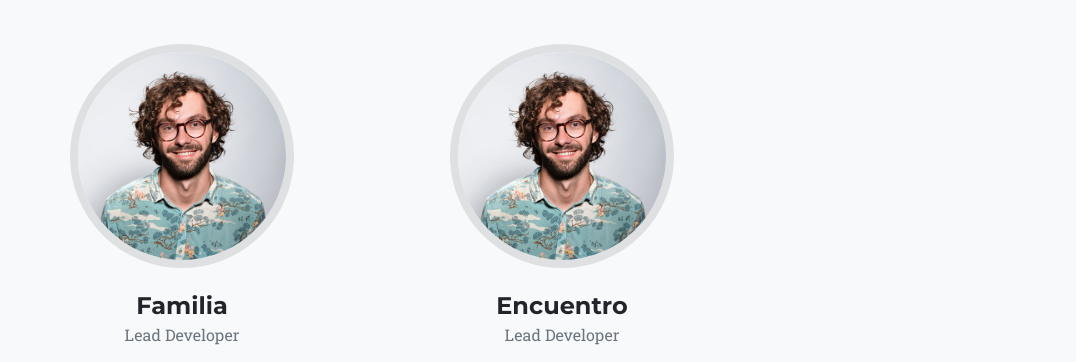
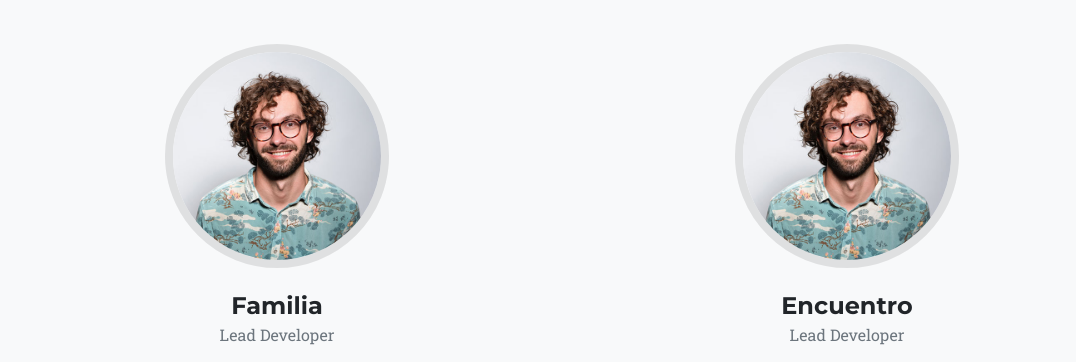
Before and after one commit to devmalvarado/Sacre-Landing, a plain HTML site: page index.html in a window 1280 px wide. Shown: the part 5166-5528 px from the top of the page, without its empty margins (78-1154 px from the left). Drawn offline with nearby package versions, Linux system fonts and the light colour scheme.

Commit message:
Update index.html

```diff
--- a/index.html
+++ b/index.html
@@ -280,7 +280,7 @@
                             <a class="btn btn-dark btn-social mx-2" href="#!" aria-label="Larry Parker LinkedIn Profile"><i class="fab fa-linkedin-in"></i></a>
                         </div>
                     </div>
-                  <div class="col-lg-4">
+                  <div class="col-lg-6">
                         <div class="team-member">
                             <img class="mx-auto rounded-circle" src="assets/img/team/3.jpg" alt="..." />
                             <h4>Familia</h4>
@@ -290,7 +290,7 @@
                             <a class="btn btn-dark btn-social mx-2" href="#!" aria-label="Larry Parker LinkedIn Profile"><i class="fab fa-linkedin-in"></i></a>
                         </div>
                     </div>
-                <div class="col-lg-4">
+                <div class="col-lg-6">
                         <div class="team-member">
                             <img class="mx-auto rounded-circle" src="assets/img/team/3.jpg" alt="..." />
                             <h4>Encuentro</h4>
```
